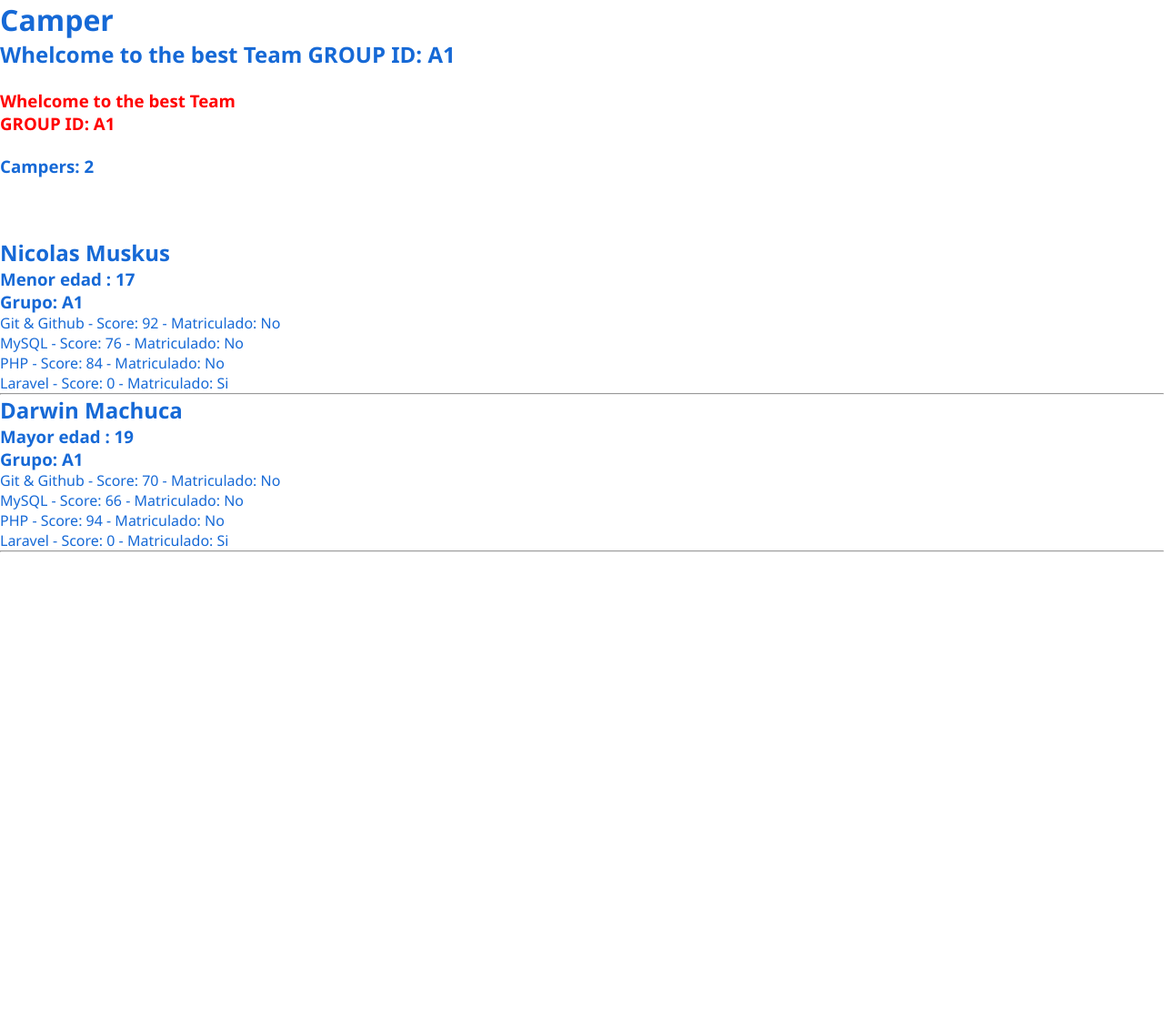
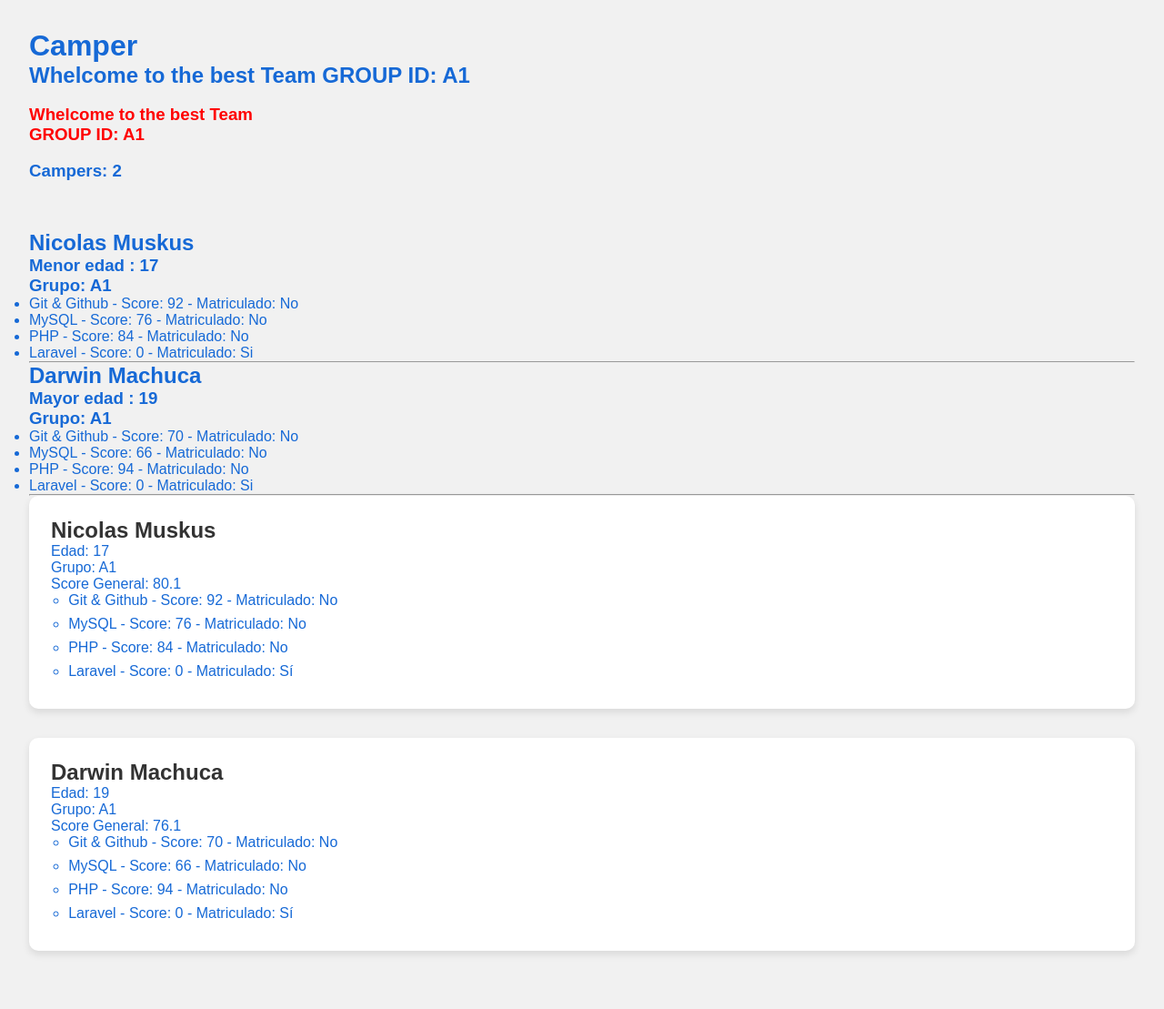
Before and after one commit to NicolasMuskusTarazona/PHP_CLASE, a PHP site: page /clase1.php in a window 1280 px wide. Shown: the whole page at 91% size. Before the commit the page ends 607 px from the top, so only its background shows below. Run offline with PHP 8.4, Linux system fonts and the light colour scheme.

Commit message:
feat: :sparkles: Forma mas facil con CSS
clase1.php AND style.css

```diff
--- a/clase1.php
+++ b/clase1.php
@@ -125,5 +125,23 @@
     <?php
     MensajeNombreApellidoEdadSkillsCamper($camper);
     ?>
+    <!-- Forma facil con CSS  -->
+    <?php foreach ($camper as $campers): ?>
+    <div class="card">
+        <h2><?= $campers['nombre'] . " " . $campers['apellido']; ?></h2>
+        <p>Edad: <?= $campers['edad']; ?></p>
+        <p>Grupo: <?= $campers['grupo']; ?></p>
+        <p>Score General: <?= $campers['score']; ?></p>
+        <ul>
+            <?php foreach ($campers['skilss'] as $skill): ?>
+                <li>
+                    <?= $skill['nombre']; ?> - Score: <?= $skill['score']; ?> -
+                    Matriculado: <?= $skill['matriculado'] ? 'Sí' : 'No'; ?>
+                </li>
+            <?php endforeach; ?>
+        </ul>
+    </div>
+<?php endforeach; ?>
+
 </body>
 </html>
--- a/style.css
+++ b/style.css
@@ -154,6 +154,38 @@
     box-sizing: border-box;
     font-weight: bold;
 }
+body {
+    font-family: Arial, sans-serif;
+    background: #f1f1f1;
+    padding: 2rem;
+}
+
+.card {
+    background-color: white;
+    border-radius: 10px;
+    padding: 1.5rem;
+    margin-bottom: 2rem;
+    box-shadow: 0 4px 8px rgba(0,0,0,0.1);
+    transition: transform 0.2s;
+}
+
+.card:hover {
+    transform: scale(1.02);
+}
+
+.card h2 {
+    margin-top: 0;
+    color: #333;
+}
+
+.card ul {
+    padding-left: 1.2rem;
+}
+
+.card li {
+    margin-bottom: 0.5rem;
+    list-style: circle;
+}
 
 /* RESPONSIVE DESIGN */
 @media (max-width: 768px) {
```
